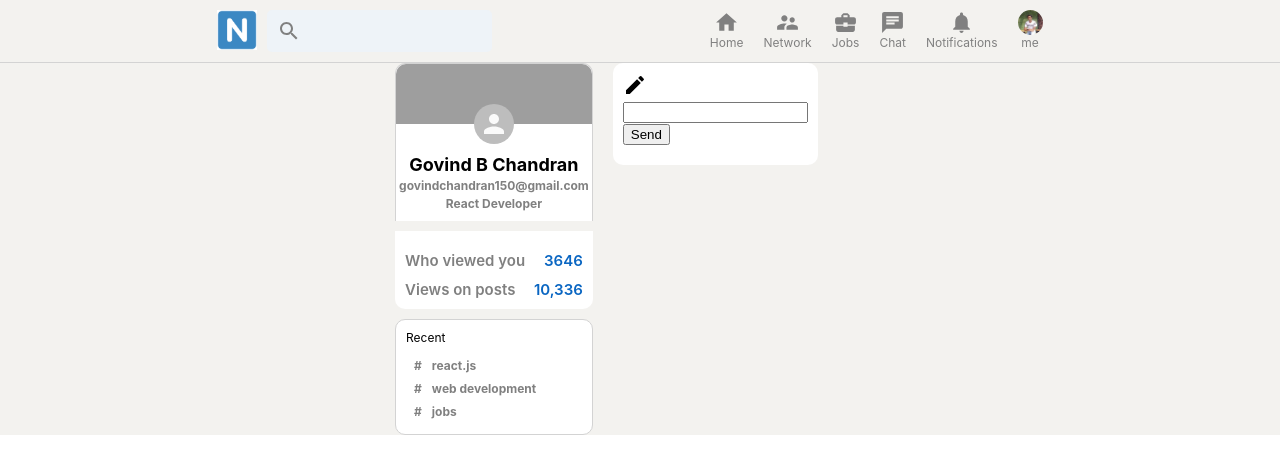
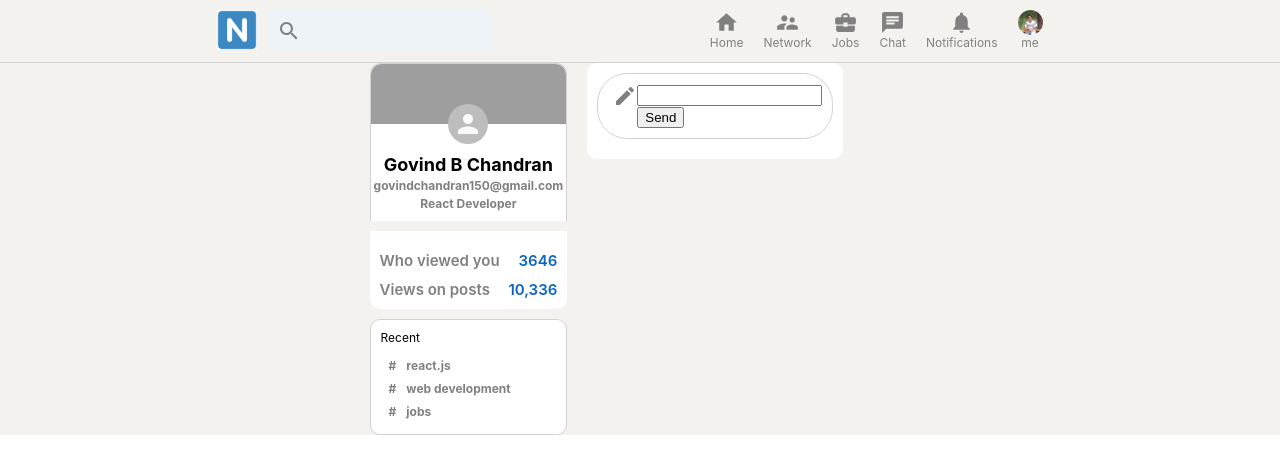
Before and after one commit to chandran-jr/NetworKit, a React (Create React App) app: page / in a window 1280 px wide. Shown: the top 474 px of the page. Built offline with nearby package versions, Linux system fonts and the light colour scheme; grey boxes are pictures that could not be loaded.

Commit message:
Add files via upload

```diff
--- a/src/Feed.css
+++ b/src/Feed.css
@@ -10,3 +10,12 @@
     border-radius: 10px;
     margin-bottom: 20px;
 }
+
+.feed__input{
+    border: 1px solid lightgray;
+    border-radius: 30px;
+    display: flex;
+    padding: 10px;
+    color: gray;
+    padding-left: 15px;
+}
```
